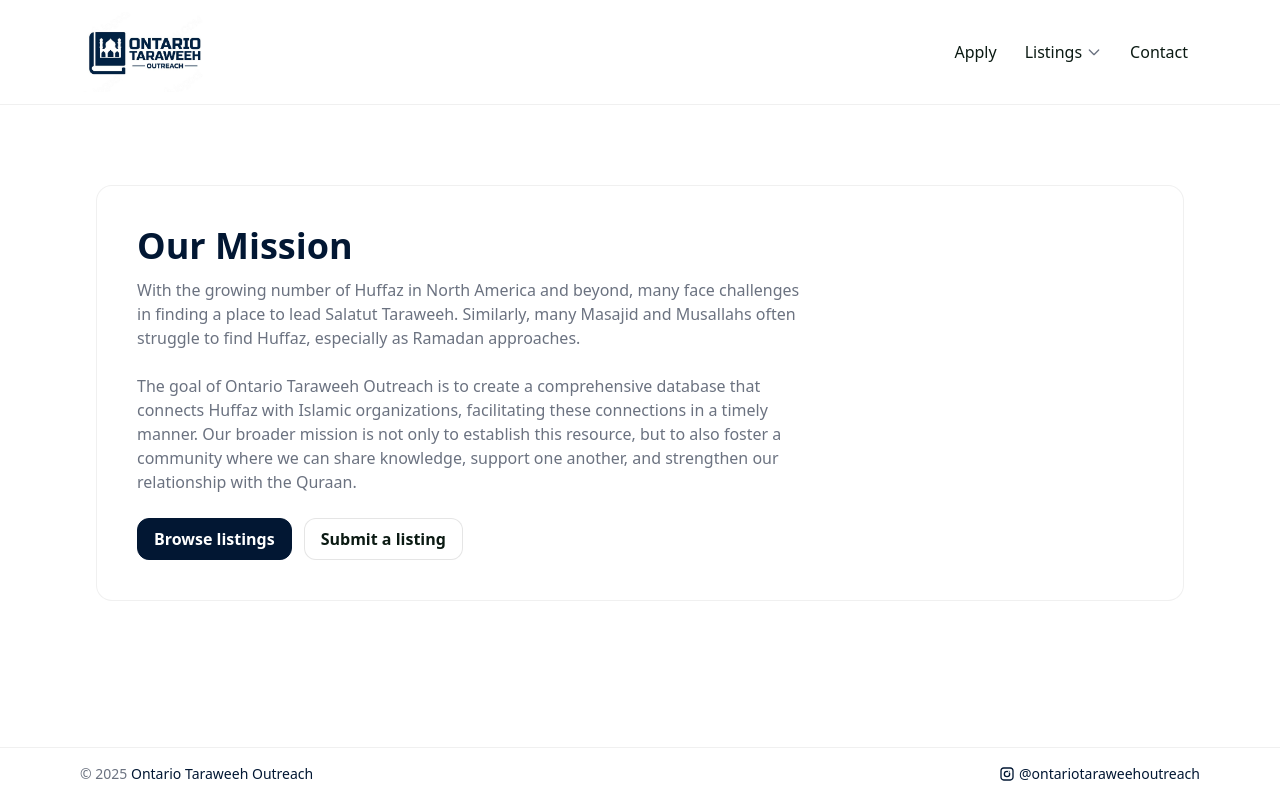
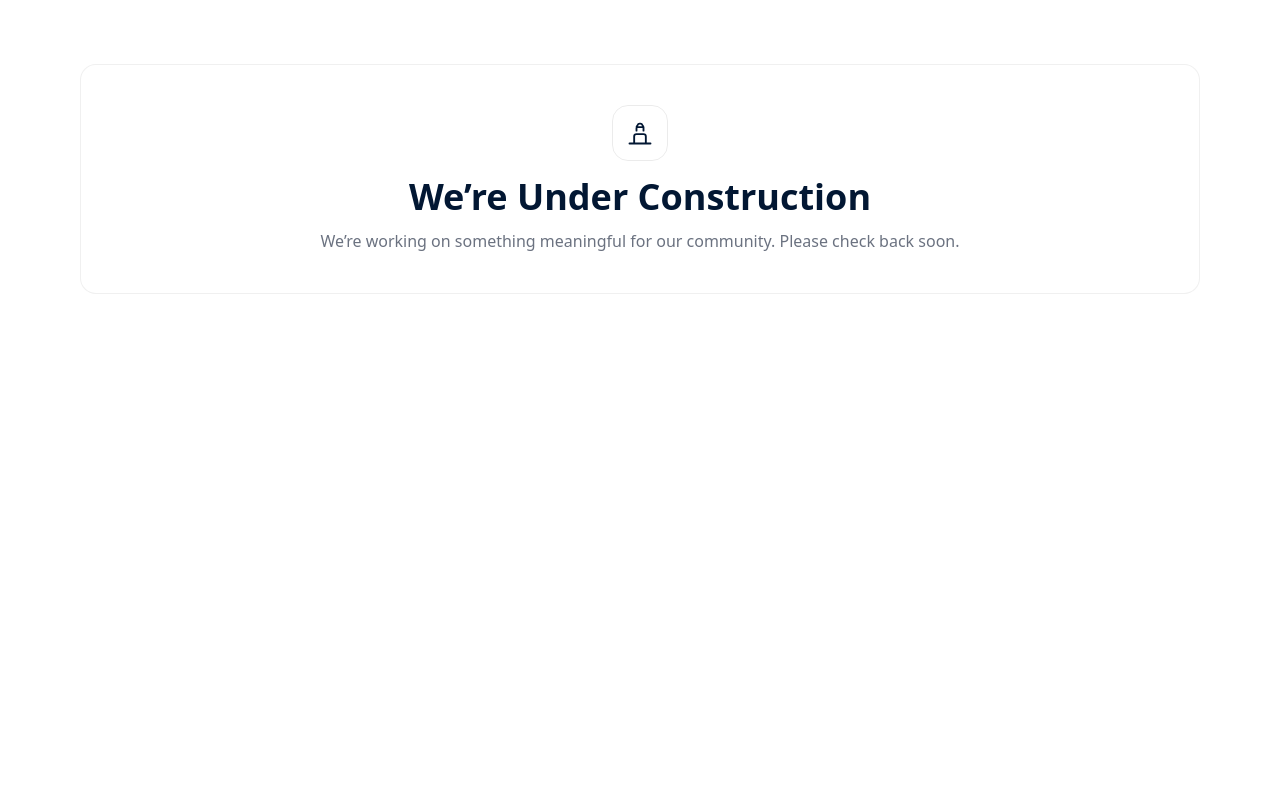
Before and after one commit to Zaydqadri/OTO_Web_Dev, a Next.js app: page / in a window 1280 px wide. Built offline with nearby package versions, Linux system fonts and the light colour scheme.

Commit message:
Baleela construction

```diff
--- a/src/pages/_app.tsx
+++ b/src/pages/_app.tsx
@@ -1,16 +1,21 @@
+// src/pages/_app.tsx
 import type { AppProps } from "next/app";
-import "@/styles/globals.css";
+import { useRouter } from "next/router";
 import Header from "@/components/Header";
 import Footer from "@/components/Footer";
+import "@/styles/globals.css";
 
 export default function MyApp({ Component, pageProps }: AppProps) {
+  const { pathname } = useRouter();
+  const hideChrome = pathname === "/"; // hide on the index page only
+
   return (
     <div className="min-h-dvh flex flex-col">
-      <Header />
-      <main className="flex-1 mx-auto w-full max-w-6xl p-4">
+      {!hideChrome && <Header />}
+      <main className="flex-1 mx-auto w-full">
         <Component {...pageProps} />
       </main>
-      <Footer />
+      {!hideChrome && <Footer />}
     </div>
   );
 }
--- /dev/null
+++ b/src/pages/index-final.tsx
@@ -0,0 +1,43 @@
+export default function Home() {
+  return (
+    <section className="mx-auto max-w-6xl py-16 px-4">
+      <div className="rounded-2xl border border-[color:rgb(0_0_0_/_0.06)] bg-white p-10">
+        <h1 className="text-3xl md:text-4xl font-bold text-[var(--brand)]">
+          Our Mission
+        </h1>
+        <p className="mt-3 text-[var(--muted)] max-w-2xl">
+          With the growing number of Huffaz in North America and beyond, many face challenges in finding a place to lead Salatut Taraweeh.
+          Similarly, many Masajid and Musallahs often struggle to find Huffaz, especially as Ramadan approaches.<br /><br />
+          The goal of Ontario Taraweeh Outreach is to create a comprehensive database that connects Huffaz with Islamic organizations, facilitating these connections in a timely manner.
+          Our broader mission is not only to establish this resource, but to also foster a community where we can share knowledge, support one another, and strengthen our relationship with the Quraan.
+        </p>
+
+
+        <div className="mt-6 flex flex-wrap gap-3">
+          <a href="/listings"
+             className="inline-flex items-center rounded-xl border border-[var(--brand)] bg-[var(--brand)] hover:bg-[var(--brand-700)] px-4 py-2 text-white font-semibold">
+
+            Browse listings
+          </a>
+          <a href="/apply"
+             className="inline-flex items-center rounded-xl border border-[color:rgb(0_0_0_/_0.10)] bg-white px-4 py-2 text-[var(--ink)] hover:bg-[var(--brand-50)] font-semibold">
+            Submit a listing
+          </a>
+        </div>
+      </div>
+
+      {/* <div className="mt-8 grid gap-4 md:grid-cols-3">
+        {[
+          ["Taraweeh Listings", "Should we put these here?"],
+          ["Jummah Listings", "Should we put these here?"],
+          ["Teaching Listings", "Should we put these here?"],
+        ].map(([t, d]) => (
+          <div key={t} className="rounded-xl border border-[color:rgb(0_0_0_/_0.06)] bg-white p-5">
+            <div className="text-sm font-semibold text-[var(--brand)]">{t}</div>
+            <div className="text-[var(--muted)]">{d}</div>
+          </div>
+        ))}
+      </div> */}
+    </section>
+  );
+}
--- a/src/pages/index.tsx
+++ b/src/pages/index.tsx
@@ -1,43 +1,21 @@
 export default function Home() {
   return (
     <section className="mx-auto max-w-6xl py-16 px-4">
-      <div className="rounded-2xl border border-[color:rgb(0_0_0_/_0.06)] bg-white p-10">
+      <div className="rounded-2xl border border-[color:rgb(0_0_0_/_0.06)] bg-white p-10 text-center">
+        <div className="mx-auto mb-4 inline-flex h-14 w-14 items-center justify-center rounded-2xl border border-[color:rgb(0_0_0_/_0.08)]">
+          {/* simple construction icon */}
+          <svg viewBox="0 0 24 24" className="h-7 w-7 text-[var(--brand)]" fill="none" stroke="currentColor" strokeWidth={1.6}>
+            <path strokeLinecap="round" strokeLinejoin="round" d="M3 21h18M7 21v-6a2 2 0 0 1 2-2h6a2 2 0 0 1 2 2v6M9 7l.867-1.803A2 2 0 0 1 11.694 4h.612a2 2 0 0 1 1.827 1.197L15 7M9 7h6M9 7v3m6-3v3" />
+          </svg>
+        </div>
+
         <h1 className="text-3xl md:text-4xl font-bold text-[var(--brand)]">
-          Our Mission
+          We’re Under Construction
         </h1>
-        <p className="mt-3 text-[var(--muted)] max-w-2xl">
-          With the growing number of Huffaz in North America and beyond, many face challenges in finding a place to lead Salatut Taraweeh.
-          Similarly, many Masajid and Musallahs often struggle to find Huffaz, especially as Ramadan approaches.<br /><br />
-          The goal of Ontario Taraweeh Outreach is to create a comprehensive database that connects Huffaz with Islamic organizations, facilitating these connections in a timely manner.
-          Our broader mission is not only to establish this resource, but to also foster a community where we can share knowledge, support one another, and strengthen our relationship with the Quraan.
+        <p className="mt-3 text-[var(--muted)] max-w-2xl mx-auto">
+          We’re working on something meaningful for our community. Please check back soon.
         </p>
-
-
-        <div className="mt-6 flex flex-wrap gap-3">
-          <a href="/listings"
-             className="inline-flex items-center rounded-xl border border-[var(--brand)] bg-[var(--brand)] hover:bg-[var(--brand-700)] px-4 py-2 text-white font-semibold">
-
-            Browse listings
-          </a>
-          <a href="/apply"
-             className="inline-flex items-center rounded-xl border border-[color:rgb(0_0_0_/_0.10)] bg-white px-4 py-2 text-[var(--ink)] hover:bg-[var(--brand-50)] font-semibold">
-            Submit a listing
-          </a>
-        </div>
       </div>
-
-      {/* <div className="mt-8 grid gap-4 md:grid-cols-3">
-        {[
-          ["Taraweeh Listings", "Should we put these here?"],
-          ["Jummah Listings", "Should we put these here?"],
-          ["Teaching Listings", "Should we put these here?"],
-        ].map(([t, d]) => (
-          <div key={t} className="rounded-xl border border-[color:rgb(0_0_0_/_0.06)] bg-white p-5">
-            <div className="text-sm font-semibold text-[var(--brand)]">{t}</div>
-            <div className="text-[var(--muted)]">{d}</div>
-          </div>
-        ))}
-      </div> */}
     </section>
   );
 }
```
